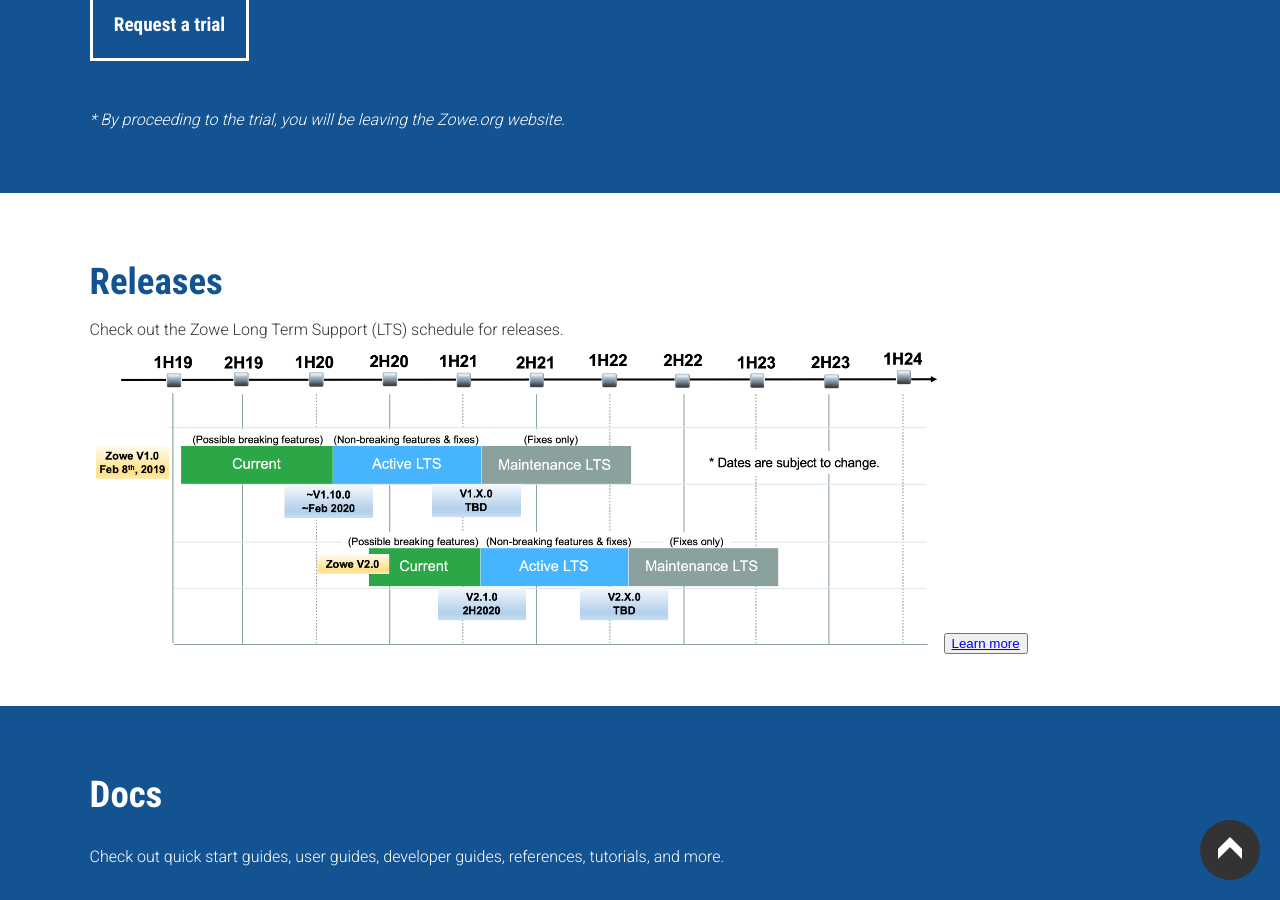
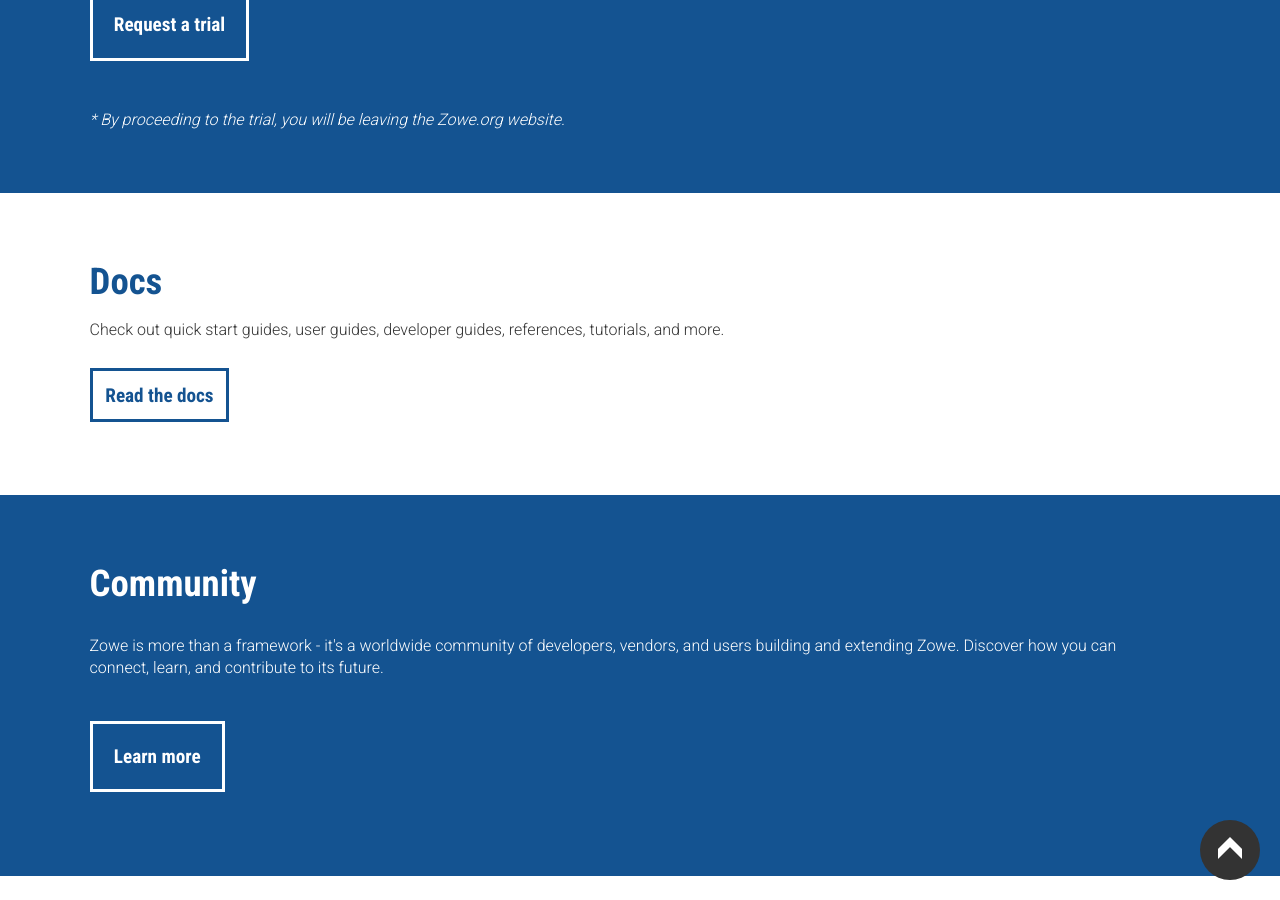
Before and after one commit to zowe/zowe.github.io, a Jekyll site: the page built from index.md, in a window 1280 px wide and 900 px high, scrolled down 1688 px. Built offline with Jekyll 4.4.1, drawn with Linux system fonts in a browser that asks for light colours; nearby versions of some CDN libraries; our own code applies the rules of GitHub Pages for plain Markdown files.

Commit message:
1.8 tech preview
Signed-off-by: nannanli <nannanli@cn.ibm.com>

```diff
--- a/_config.yml
+++ b/_config.yml
@@ -22,7 +22,8 @@
 cli_download_url: https://d1xozlojgf8voe.cloudfront.net/legal.html?type=cli&version=
 cli_active_development_download_url: https://d1xozlojgf8voe.cloudfront.net/legal.html?type=cli-active-development&version=
 smpe_download_url: https://d1xozlojgf8voe.cloudfront.net/legal.html?type=smpe&version=
-lts_url: https://github.com/zowe/zlc/blob/master/process/long_term_support.md
+zos_tech_preview_download_url: https://zowe.jfrog.io/zowe/libs-release-local/org/zowe/nightly/zowe-1.8.0-staging-436-20200115051733.pax
+smpe_tech_preview_download_url: https://zowe.jfrog.io/zowe/libs-release-local/org/zowe/nightly/zowe-smpe-1.8.0-staging-436-20200115051733.tar
 
 gems:
 # Redirect plugin
--- a/_layouts/default.html
+++ b/_layouts/default.html
@@ -77,7 +77,6 @@
   <div class="nav-links">
     <a href="#what-is-zowe">What is Zowe?</a>
     <a href="#download">Download</a>
-    <a href="#lts">Releases</a>
     <a href="#documentation">Docs</a>
     <a href="#community">Community</a>
     <a href="#conformance">Zowe Conformance Program</a>
--- a/index.md
+++ b/index.md
@@ -86,10 +86,16 @@
 If you want to try newer, actively-developed Zowe features and functions, download the following packages:
 </p>
 {% if site.smpe_download_url %}
-<a class="button" href="{{ site.smpe_download_url }}{{ site.data.releases[0].version }}alpha1">Zowe {{ site.releases[0].version }} SMP/E Alpha</a>
+<a class="button" href="{{ site.smpe_download_url }}{{ site.data.releases[0].version }}alpha1">Zowe {{ site.data.releases[0].version }} SMP/E Alpha</a>
 {% endif %}
 {% if site.cli_active_development_download_url %}
 <a class="button" href="{{ site.cli_active_development_download_url }}{{ site.data.active_development.cli.version }}&package={{ site.data.active_development.cli.package }}">Zowe CLI (Active Development)</a>
+{% endif %}
+{% if site.zos_tech_preview_download_url %}
+<a class="button" href="{{ site.zos_tech_preview_download_url }}">Zowe 1.8 z/OS Components Tech Preview</a>
+{% endif %}
+{% if site.smpe_tech_preview_download_url %}
+<a class="button" href="{{ site.smpe_tech_preview_download_url }}">Zowe 1.8 SMP/E Tech Preview</a>
 {% endif %}
 </details>
 {% endif %}
@@ -106,15 +112,6 @@
 </section>
 
 <section class="whitebackground">
-<h1 id="lts">Releases</h1>
-<p>
-Check out the Zowe Long Term Support (LTS) schedule for releases.
-</p>
-<img src="assets/img/lts.png" width="850" />
-<button><a href="{{ site.lts_url }}">Learn more</a></button>
-</section>
-
-<section class="bluebackground">
 
 <h1 id="documentation">Docs</h1>
 <p>
@@ -124,7 +121,7 @@
 
 </section>
 
-<section class="whitebackground">
+<section class="bluebackground">
 
 <h1 id="community">Community</h1>
 <p>
@@ -134,7 +131,7 @@
 
 </section>
 
-<section class="bluebackground">
+<section class="whitebackground">
 
 <h1 id="conformance">Zowe Conformance Program</h1>
 
```
Also changed, not shown: assets/img/lts.png (deleted).
